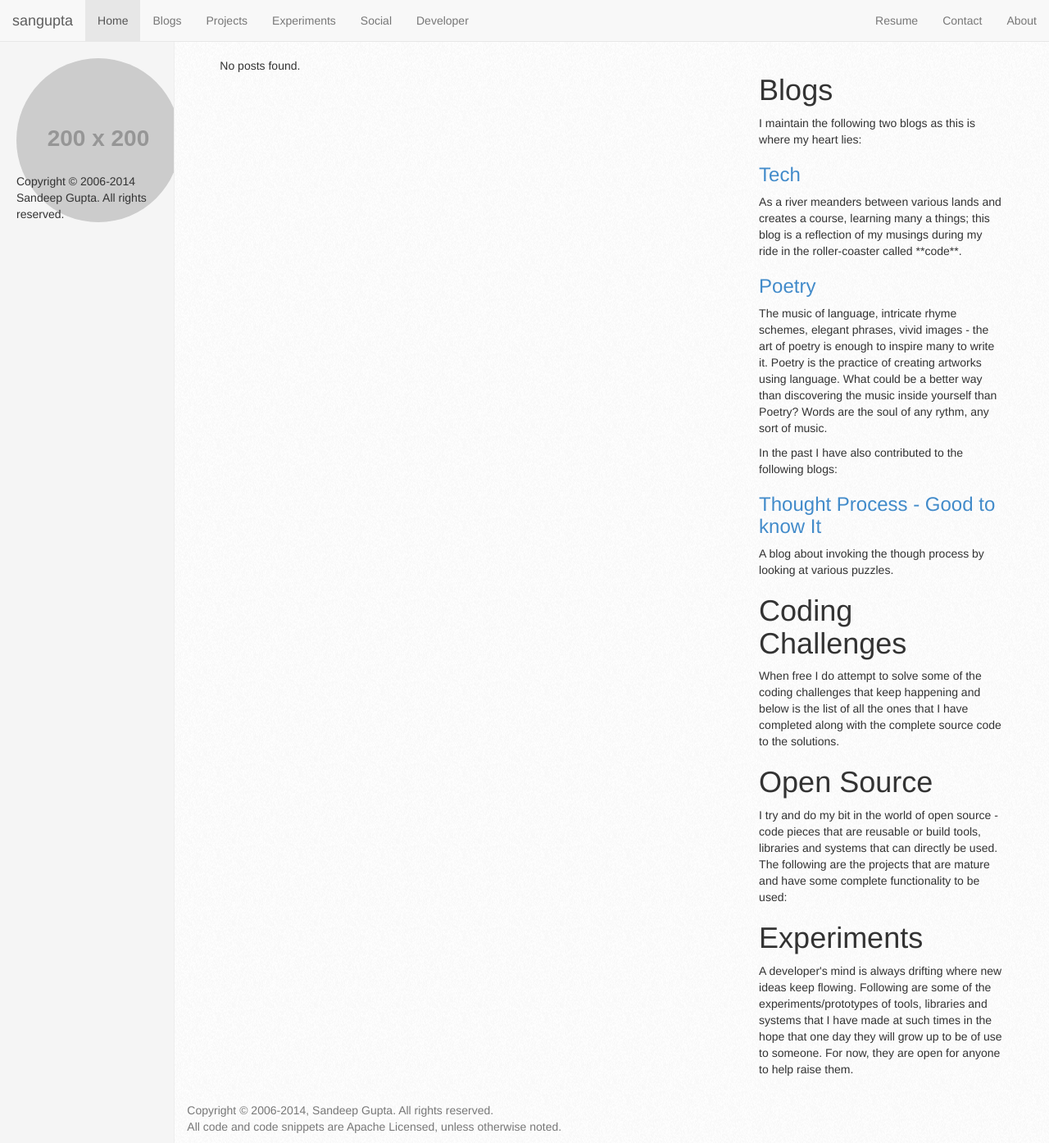
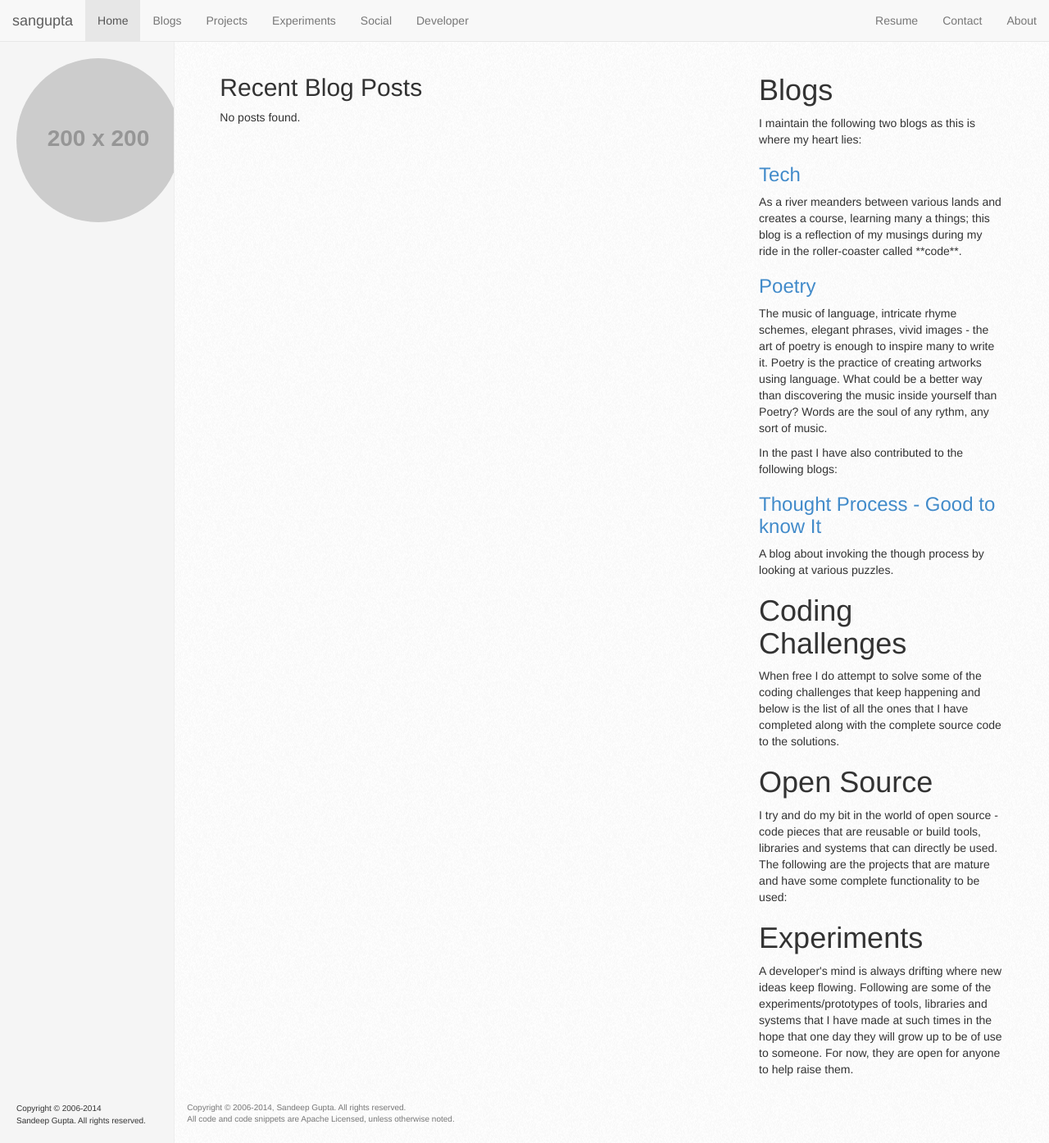
Before and after one commit to sangupta/sangupta.github.io, a Jekyll site: the page built from index.html, in a window 1280 px wide and 1394 px high. Shown: the whole window at 82% size. Built offline with Jekyll 4.4.1, drawn with Linux system fonts in a browser that asks for light colours; Markdown is read by kramdown in place of the engine named in the settings.

Commit message:
footer formatting changes

```diff
--- a/_includes/sidebar.html
+++ b/_includes/sidebar.html
@@ -7,7 +7,7 @@
 </ul>
 -->
 
-<div class="relative">
+<div class="relative full-height">
 	<div class="center-block">
 		<img src="http://placehold.it/200x200" alt="Sandeep Gupta" class="img-circle" >
 	</div>
--- a/assets/css/sangupta.css
+++ b/assets/css/sangupta.css
@@ -76,7 +76,13 @@ body {
 .relative {
   position: relative;
 }
+.full-height {
+  height: 100%;
+}
 .bottom {
   position: absolute;
   bottom: 0;
 }
+.footer {
+  font-size: 10px;
+}
--- a/index.html
+++ b/index.html
@@ -6,6 +6,8 @@ title: Home
 <div class="container-fluid">
 	<div class="row">
 		<div class="col-md-8">
+			<h2>Recent Blog Posts</h2>
+
 			{% if paginator.posts %}
 			    {% for post in paginator.posts limit:5 %}
 			        <section class="post">
```
